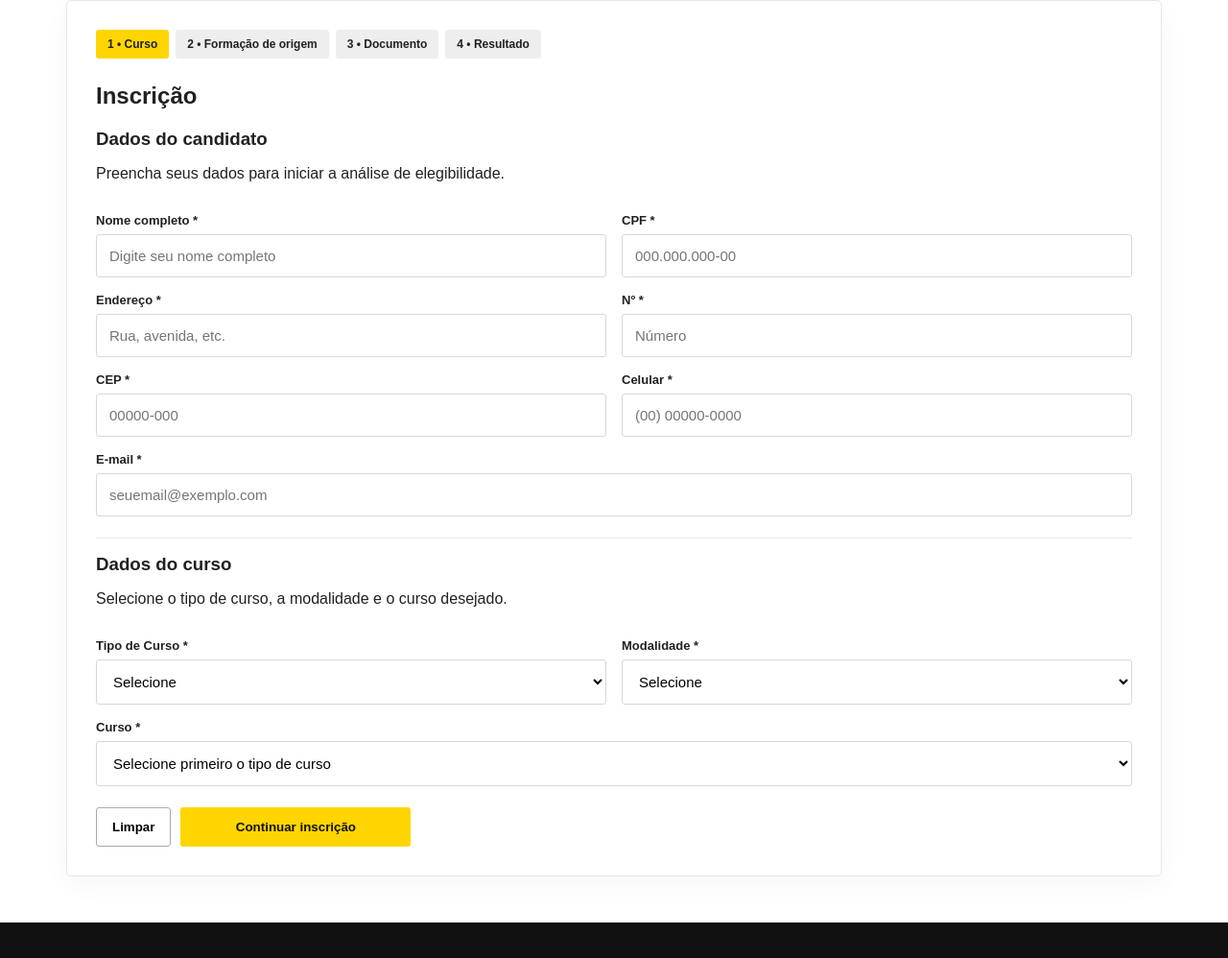
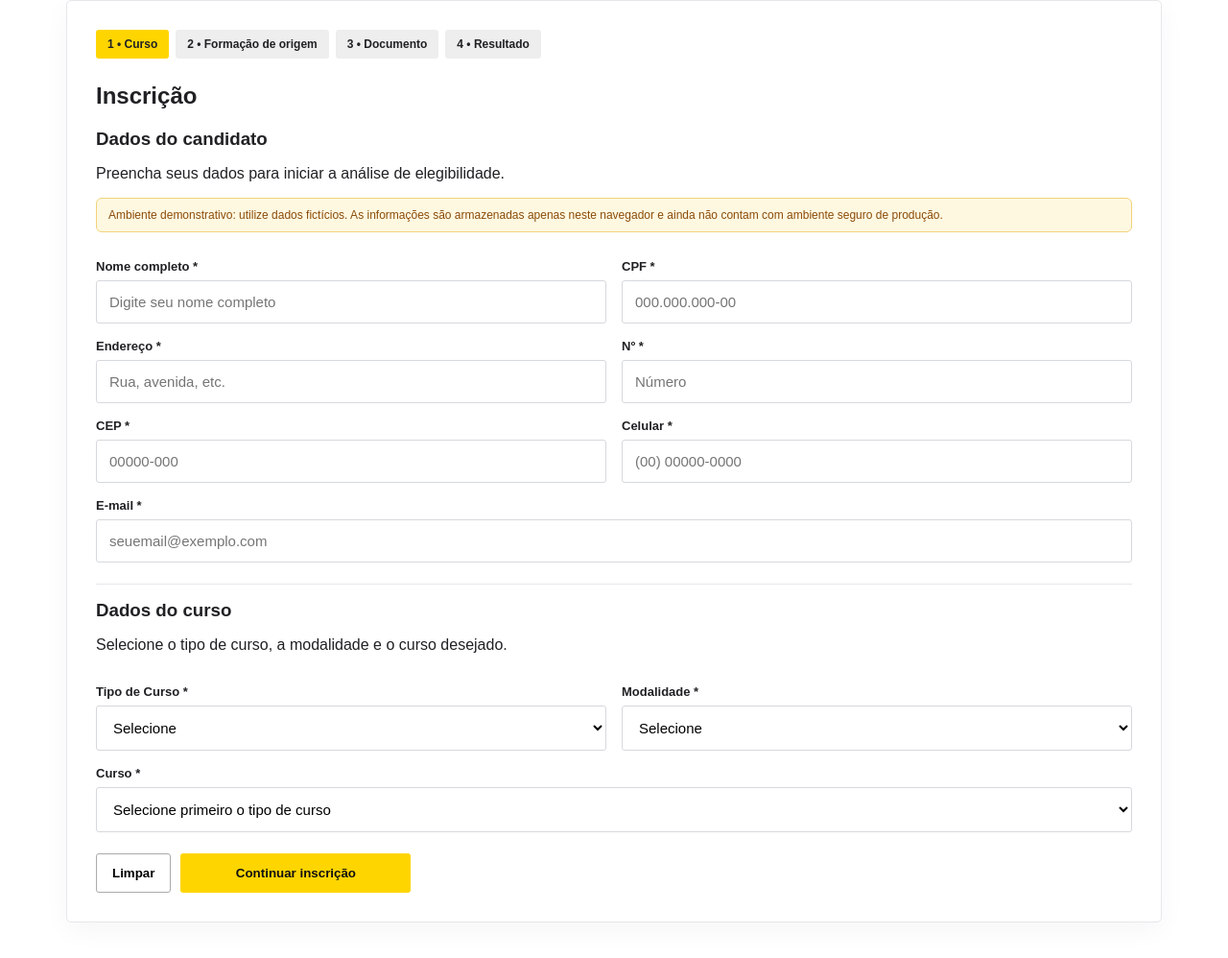
Before and after one commit to app-sec-acad-vitru/inscricao-inteligente-uniasselvi, a plain HTML site: page index.html in a window 1280 px wide. Shown: the part 2595-3593 px from the top of the page at 96% size. Drawn offline with Linux system fonts and the light colour scheme.

Commit message:
docs: avisar uso de dados fictícios no protótipo público

```diff
--- a/index.html
+++ b/index.html
@@ -65,6 +65,7 @@ label{display:block;font-size:13px;font-weight:800;margin:16px 0 7px}select,inpu
     <h2>Inscrição</h2>
     <h3 style="margin:18px 0 10px">Dados do candidato</h3>
     <p class="muted">Preencha seus dados para iniciar a análise de elegibilidade.</p>
+    <p style="font-size:12px;color:#8a4b08;background:#fff8e1;border:1px solid #f2d27a;padding:10px 12px;border-radius:6px">Ambiente demonstrativo: utilize dados fictícios. As informações são armazenadas apenas neste navegador e ainda não contam com ambiente seguro de produção.</p>
     <div class="row">
       <div><label for="candNome">Nome completo *</label><input id="candNome" type="text" autocomplete="name" placeholder="Digite seu nome completo"></div>
       <div><label for="candCpf">CPF *</label><input id="candCpf" type="text" inputmode="numeric" autocomplete="off" maxlength="14" placeholder="000.000.000-00" oninput="maskCPF(this)"></div>
```
